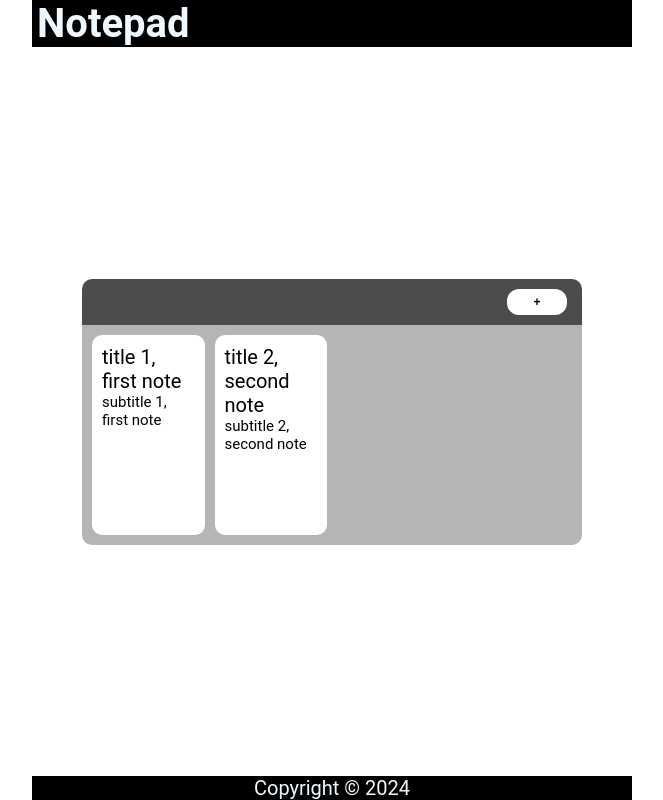
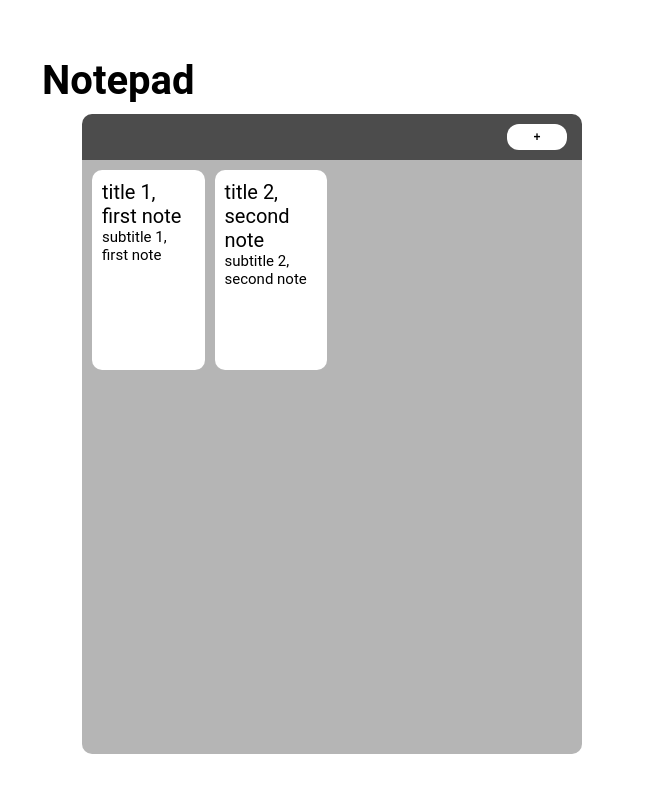
Before and after one commit to kathrynmckean/reactTest, a React (Create React App) app: page / in a window 1280 px wide. Shown: the whole page, without its empty margins (308-971 px from the left). Built offline with nearby package versions, Linux system fonts and the light colour scheme.

Commit message:
adjust styling so the notes cover more of the page

```diff
--- a/src/Content/components/NoteContainer/styles.css
+++ b/src/Content/components/NoteContainer/styles.css
@@ -8,6 +8,8 @@
   background-color: var(--light2);
   border-radius: 0px 0px 10px 10px;
   padding: 5px;
+  height: 100%;
+  overflow: scroll;
 }
 
 .gridSquare {
--- a/src/Footer/Footer.js
+++ b/src/Footer/Footer.js
@@ -1,12 +1,5 @@
 import React from "react";
 
-const Footer = () => {
-  const today = new Date();
-  return (
-    <footer>
-      <p>Copyright &copy; {today.getFullYear()}</p>
-    </footer>
-  );
-};
+const Footer = () => {};
 
 export default Footer;
--- a/src/index.css
+++ b/src/index.css
@@ -39,13 +39,10 @@ body {
 }
 
 header {
-  width: calc(100%);
-  padding: 0 0.25em;
-  background-color: var(--dark2);
-  color: aliceblue;
+  width: 600px;
+  padding: 0.5em;
+  color: var(--dark2);
   display: flex;
-  justify-content: space-between;
-  align-items: center;
 }
 
 main {
@@ -56,6 +53,7 @@ main {
   justify-content: center;
   align-items: center;
   overflow-y: auto;
+  max-height: 80%;
 }
 
 footer {
```
